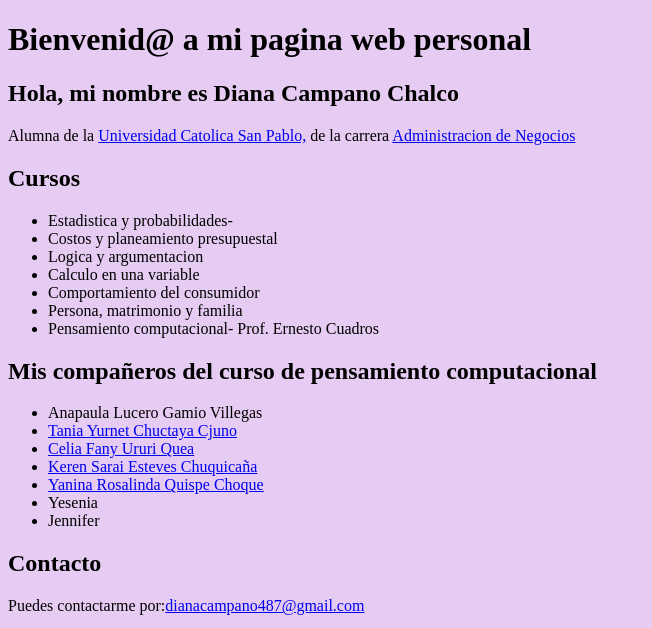
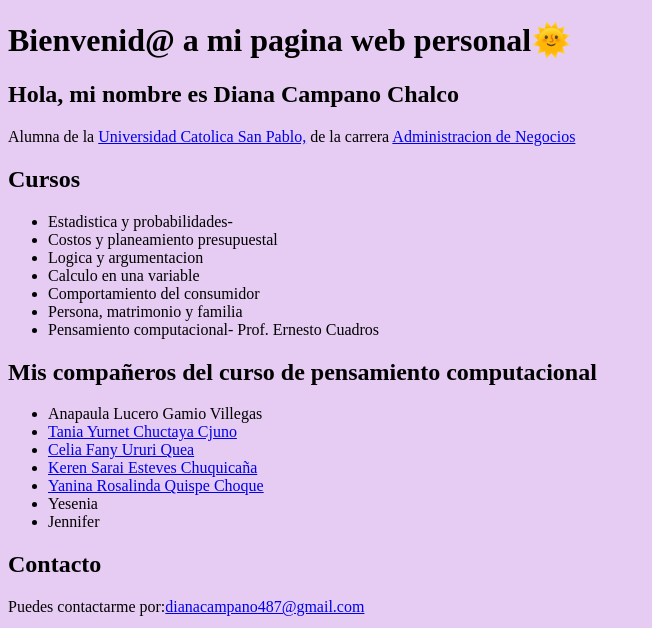
Before and after one commit to dianacampano/dianacampano.github.io, a plain HTML site: page index.html in a window 1280 px wide. Shown: the top 628 px of the page, without its empty margins (0-652 px from the left). Drawn offline with Linux system fonts and the light colour scheme.

Commit message:
Update index.html

```diff
--- a/index.html
+++ b/index.html
@@ -9,7 +9,7 @@
   </style>
 </head>
 <body>
-  <h1>Bienvenid@ a mi pagina web personal</h1>
+  <h1>Bienvenid@ a mi pagina web personal🌞</h1>
   <h2>Hola, mi nombre es Diana Campano Chalco</h2>
   <p>Alumna de la <a href="https://ucsp.edu.pe/"target="_blank">Universidad Catolica San Pablo,</a> de la carrera <a href="https://ucsp.edu.pe/carreras/administracion-negocios/"target="_blank">Administracion de Negocios</a></p>
   <h2>Cursos </h2>
```
